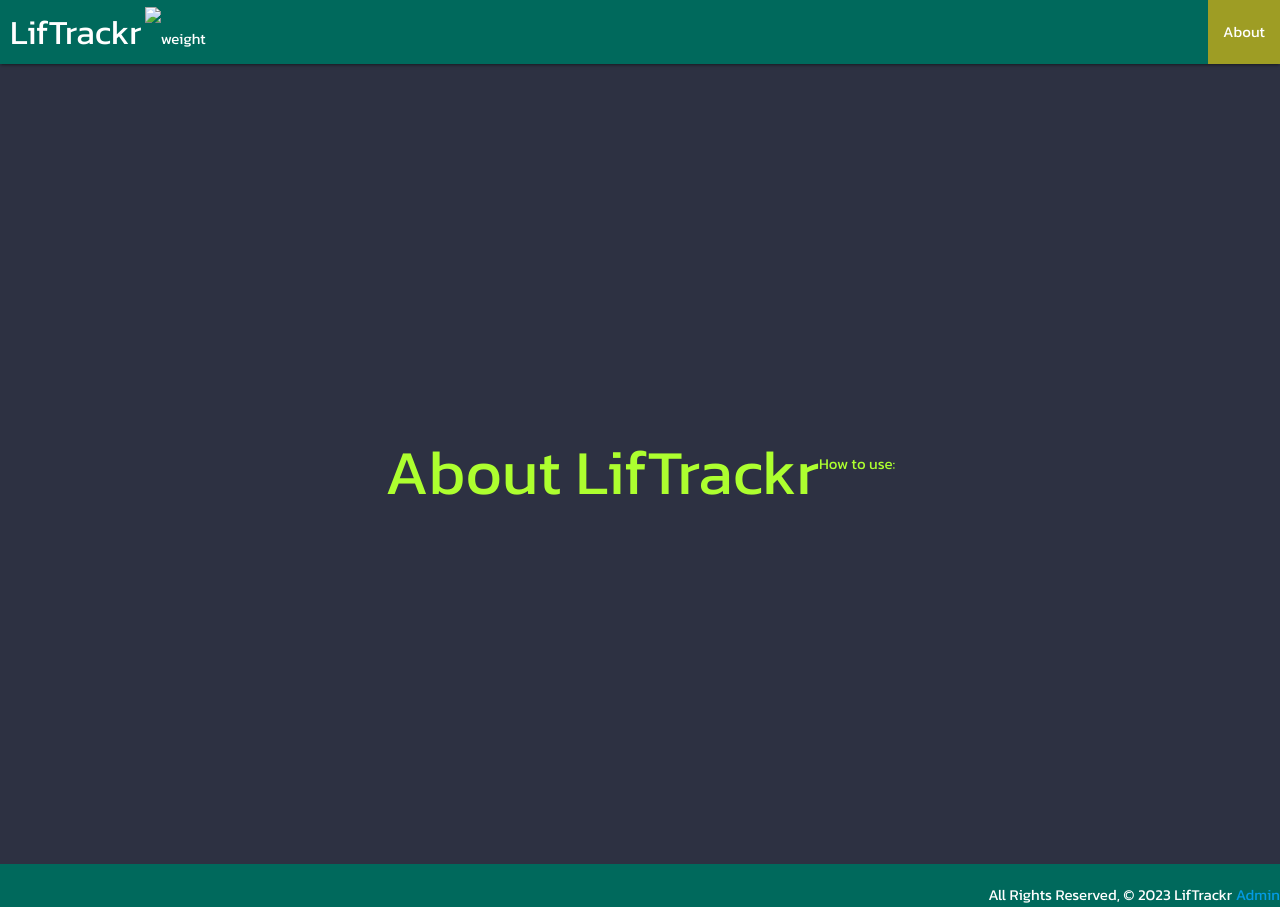
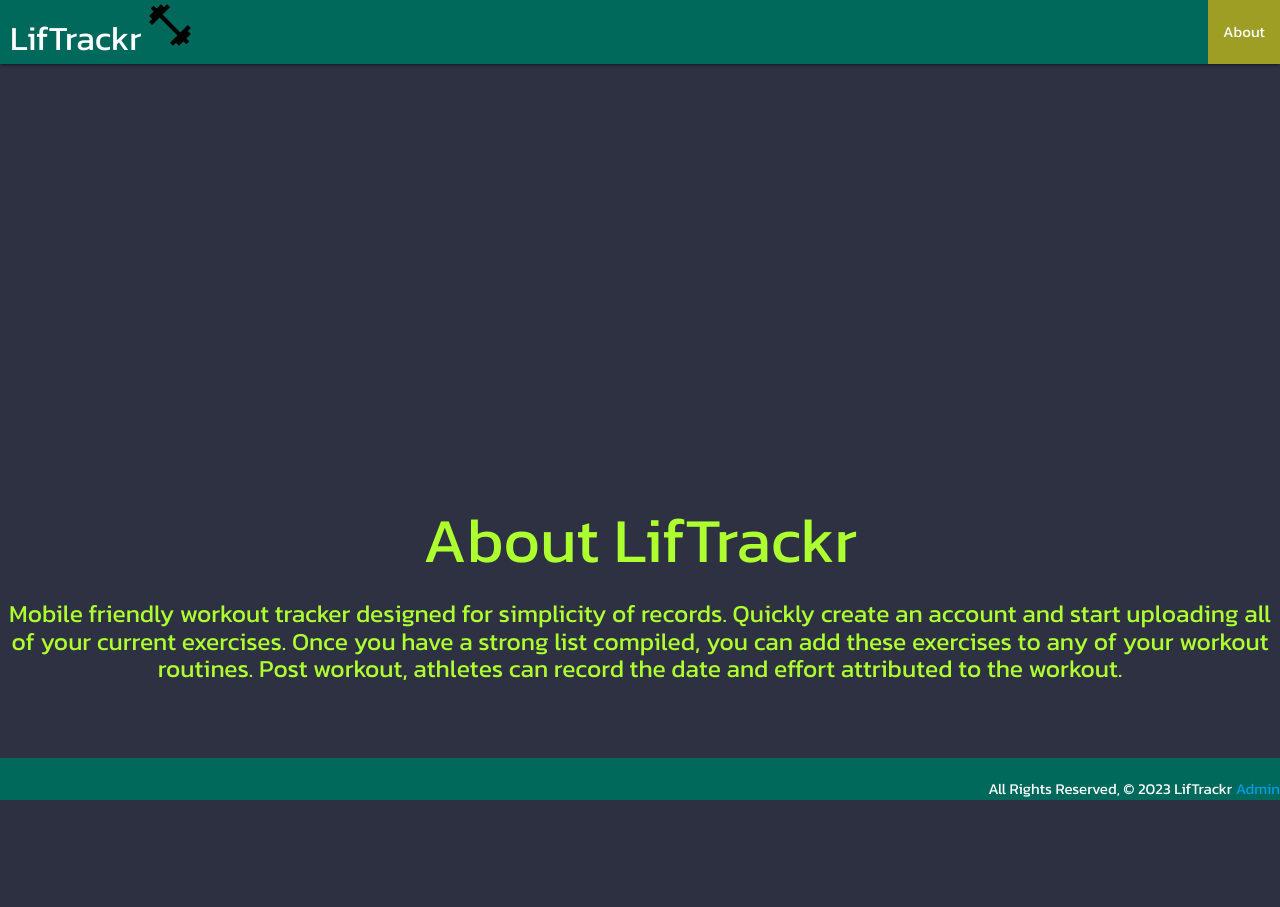
Before and after one commit to manganmh89/LifTrackr, a Django app: page /about/ in a window 1280 px wide. After the commit the page ends 800 px from the top, so only its background shows below. Run offline with Django 4.2, Linux system fonts and the light colour scheme.

Commit message:
adds about and logo

```diff
--- a/main_app/static/css/style.css
+++ b/main_app/static/css/style.css
@@ -106,3 +106,13 @@ img {
     margin-left: 10px;
     font-size: 34px;
 }
+
+.aboutInfo {
+    display:block;
+    justify-content: center;
+    align-items: center;
+    margin-top: 300px;
+    position: relative;
+    max-width: fit-content;
+
+}
--- a/main_app/templates/about.html
+++ b/main_app/templates/about.html
@@ -4,9 +4,11 @@ aboutBackground
 {% endblock %}
 {% block content %}
 
-<div class="aboutPage">
-    <h1 class="center-align">About LifTrackr</h1>
-        <p>How to use:</p>
+<div class="newMain">
+    <div class="addWorkout">
+        <h1 class="center-align">About LifTrackr</h1>
+        <h5 class="center-align">Mobile friendly workout tracker designed for simplicity of records. Quickly create an account and start uploading all of your current exercises. Once you have a strong list compiled, you can add these exercises to any of your workout routines. Post workout, athletes can record the date and effort attributed to the workout.</h5>
+    </div>
 </div>
 
 {% endblock %}
--- a/main_app/templates/base.html
+++ b/main_app/templates/base.html
@@ -20,8 +20,7 @@
     <nav>
       <div class="nav-wrapper teal darken-3">
         <a href="/" class="left-brand-logo"> LifTrackr</a>
-        <a href="https://www.flaticon.com/free-icons/sports-and-competition" title="sports-and-competition icons"></a>
-        <img src="" alt="weight" width="50px" height="50px">
+        <img src="../static/images/weightlogo.svg" alt="weight" width="50px" height="50px">
         <ul class="right">
           <li class="lime darken-3"><a href="/about">About</a></li>
           {% if user.is_authenticated %}
--- a/main_app/templates/home.html
+++ b/main_app/templates/home.html
@@ -7,7 +7,6 @@ homeBackground
 {% block content %}
 <div class="homePage">
     <div class="leftside">
-
     </div>
     <div class="rightside">
         <div class="homeBodyContainer">
```
